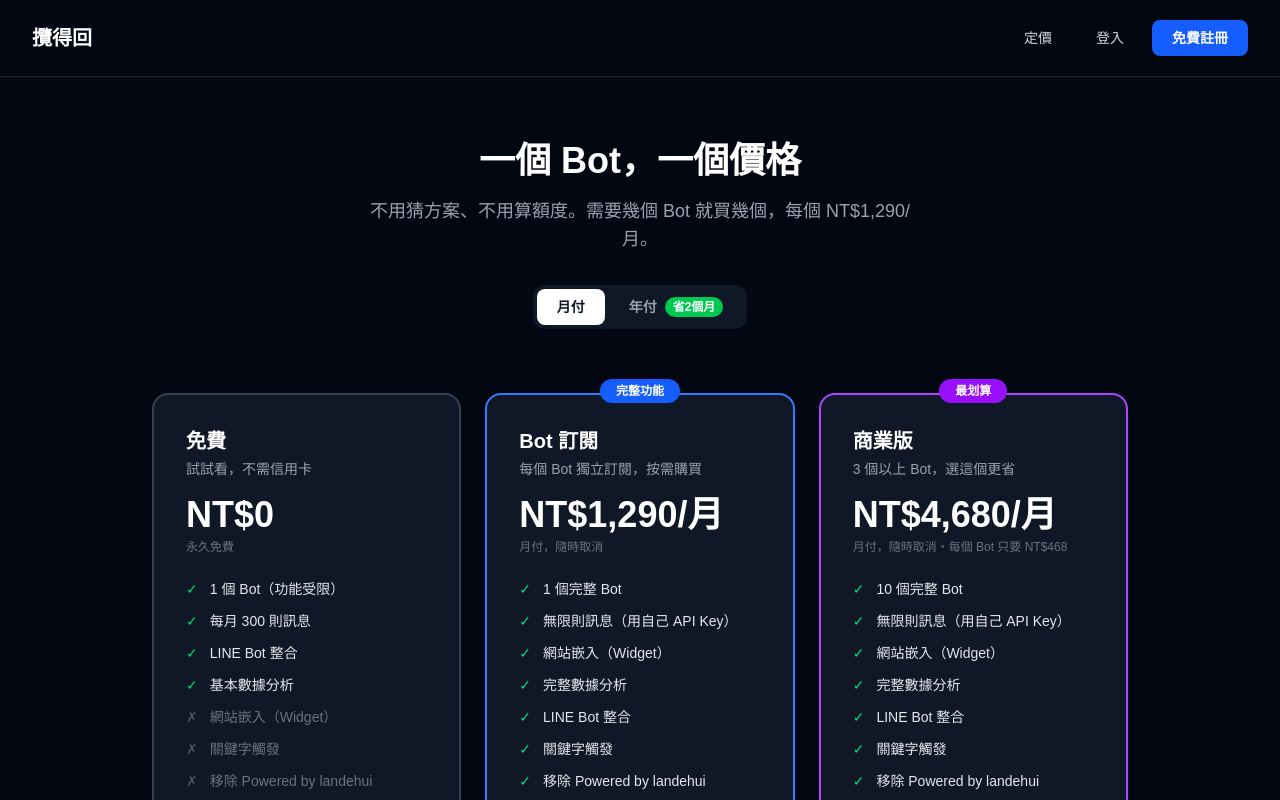
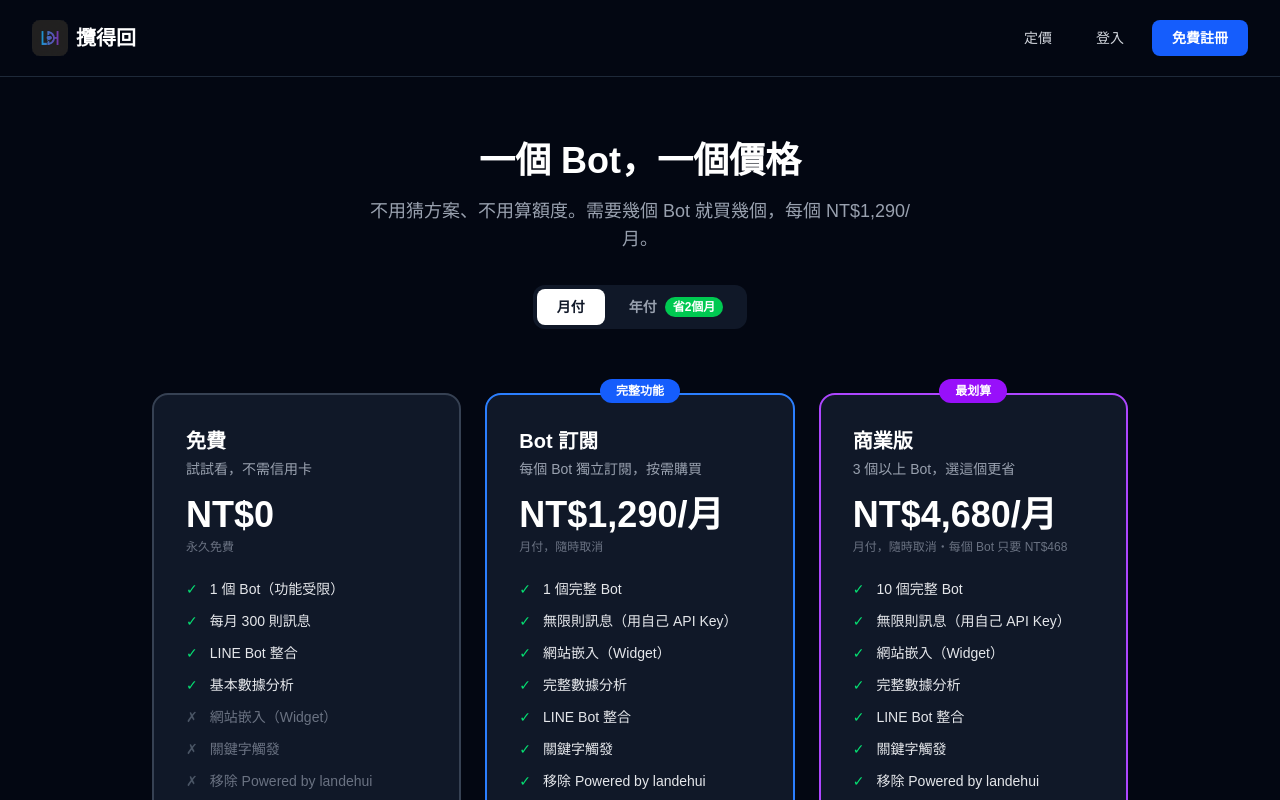
Before and after one commit to newfive111/ai-chatbot-frontend, a Next.js app: page /pricing in a window 1280 px wide. Shown: the top 800 px of the page. Built offline with nearby package versions, Linux system fonts and the light colour scheme.

Commit message:
feat: add LDH logo to navbar

```diff
--- a/app/components/NavBar.tsx
+++ b/app/components/NavBar.tsx
@@ -10,7 +10,10 @@ export default function NavBar() {
 
   return (
     <nav className="flex justify-between items-center px-8 py-5 border-b border-gray-800">
-      <a href="/" className="text-xl font-bold">攬得回</a>
+      <a href="/" className="flex items-center gap-2">
+        <img src="/logo.png" alt="攬得回" className="h-9 w-9 rounded-lg" />
+        <span className="text-xl font-bold">攬得回</span>
+      </a>
       <div className="flex gap-3 items-center">
         <a href="/pricing" className="px-4 py-2 text-gray-300 hover:text-white transition text-sm">定價</a>
         {loggedIn ? (
```
Also changed, not shown: public/logo.png (added).
